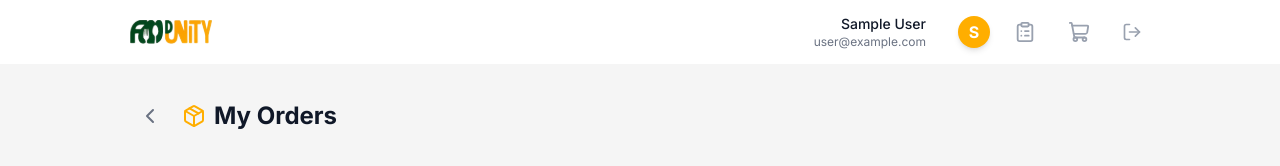
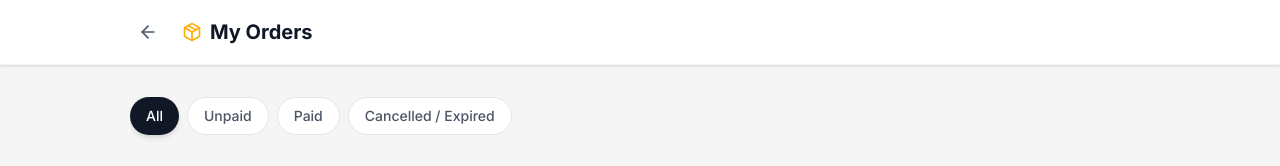
Before and after one commit to AbidinoNurkhiansyah/food-unity, a React (Vite) app: page /orders in a window 1280 px wide. Shown: the top 166 px of the page. Built offline with nearby package versions, Linux system fonts and the light colour scheme; no server answers; the database is empty; sample sign-in values are in the browser's storage.

Commit message:
feat(orders): refactor MyOrdersPage to use ConsumerPageHeader

```diff
--- a/src/pages/consumer/MyOrdersPage.tsx
+++ b/src/pages/consumer/MyOrdersPage.tsx
@@ -1,6 +1,5 @@
 import React from "react";
-import { Package, ChevronRight } from "lucide-react";
-import { useNavigate } from "react-router-dom";
+import { Package } from "lucide-react";
 
 import {
   AlertDialog,
@@ -12,7 +11,7 @@ import {
   AlertDialogHeader,
   AlertDialogTitle,
 } from "@/components/ui/alert-dialog";
-import { ExploreHeader } from "@/features/explore";
+import { ConsumerPageHeader } from "@/components/layout/ConsumerPageHeader";
 import {
   OrderTabs,
   OrderCard,
@@ -24,7 +23,6 @@ import {
 import { ConsumerFloatingChat } from "@/features/chat";
 
 export const MyOrdersPage: React.FC = () => {
-  const navigate = useNavigate();
   const {
     orders,
     isLoading,
@@ -38,21 +36,13 @@ export const MyOrdersPage: React.FC = () => {
 
   return (
     <div className="min-h-screen bg-[#f5f5f5]">
-      <ExploreHeader />
+      <ConsumerPageHeader
+        title="My Orders"
+        icon={<Package className="text-primary-500 w-5 h-5" />}
+        backTo="/explore"
+      />
 
       <main className="px-4 sm:px-6 lg:px-[130px] py-8">
-        <div className="flex items-center gap-3 mb-8">
-          <button
-            onClick={() => navigate("/explore")}
-            className="p-2 hover:bg-gray-100 rounded-full transition-colors"
-          >
-            <ChevronRight className="rotate-180 text-gray-500" />
-          </button>
-          <h1 className="text-2xl font-bold text-gray-900 flex items-center gap-2">
-            <Package className="text-primary-500" />
-            My Orders
-          </h1>
-        </div>
 
         <OrderTabs activeTab={activeTab} onTabChange={setActiveTab} />
 
```
